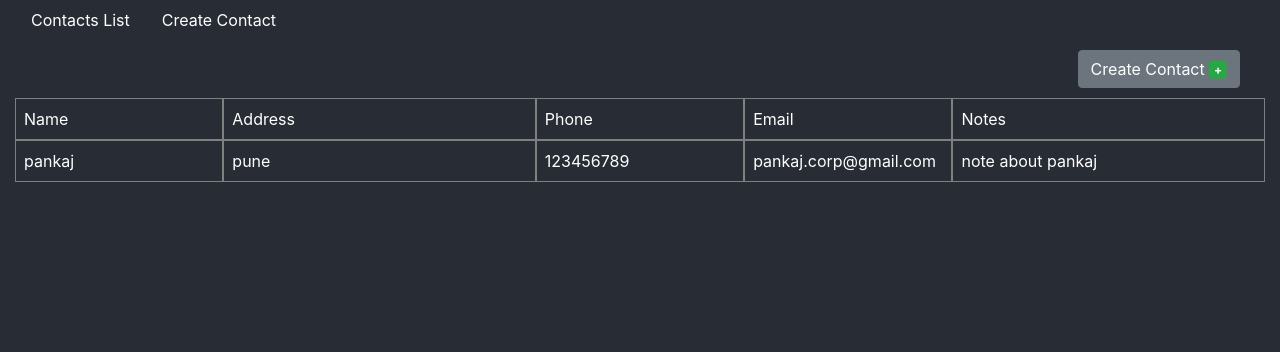
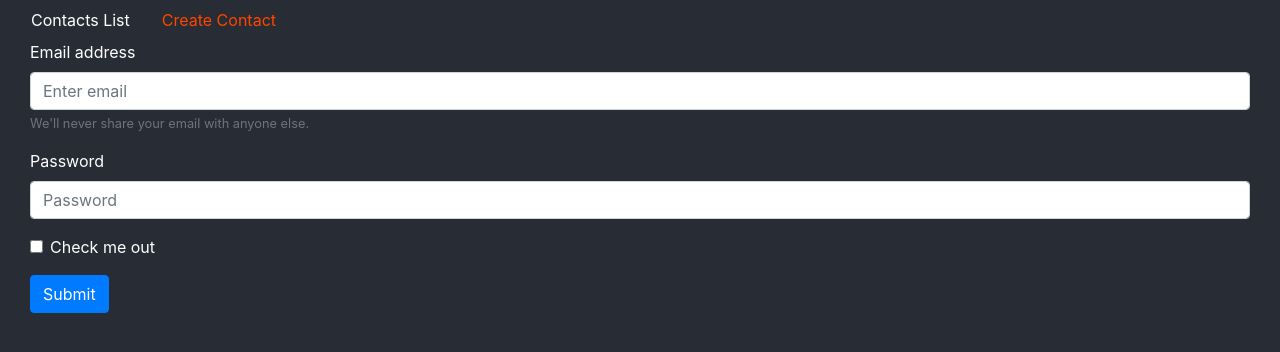
Before and after one commit to pankajspace/contacts-react, a React (Create React App) app: page /contacts/create in a window 1280 px wide. Shown: the top 352 px of the page. Built offline with nearby package versions, Linux system fonts and the light colour scheme.

Commit message:
form component ui added, routing finished.

```diff
--- a/src/App.css
+++ b/src/App.css
@@ -13,6 +13,10 @@
   text-align: right;
 }
 
-a{
+a {
   color: #ffffff
 }
+
+a.active {
+  color: orangered
+}
--- /dev/null
+++ b/src/components/ContactsCreate.js
@@ -0,0 +1,37 @@
+import React from 'react';
+
+import styles from './ContactCreate.module.css';
+
+import * as constants from '../constants/constants';
+
+const ContactCreate = (props) => {
+
+    return (
+        <div className={"row"}>
+            <div className="col-sm-12">
+                <form>
+                    <div className="form-group">
+                        <label for="exampleInputEmail1">Email address</label>
+                        <input type="email" className="form-control" id="exampleInputEmail1" placeholder="Enter email" />
+                        <small id="emailHelp" className="form-text text-muted">
+                            We'll never share your email with anyone else.
+                        </small>
+                    </div>
+                    <div className="form-group">
+                        <label for="exampleInputPassword1">Password</label>
+                        <input type="password" className="form-control" id="exampleInputPassword1" placeholder="Password" />
+                    </div>
+                    <div className="form-group form-check">
+                        <input type="checkbox" className="form-check-input" id="exampleCheck1" />
+                        <label className="form-check-label" for="exampleCheck1">
+                            Check me out
+                        </label>
+                    </div>
+                    <button type="submit" className="btn btn-primary">Submit</button>
+                </form>
+            </div>
+        </div>
+    )
+}
+
+export default ContactCreate;
--- a/src/components/Navigation.js
+++ b/src/components/Navigation.js
@@ -6,7 +6,7 @@ const Navigation = (props) => {
         <ul className="nav">
             <li className="nav-item">
                 <NavLink
-                    to="/contacts/"
+                    to="/contacts/list"
                     exact
                     className="nav-link"
                     activeClassName="active"
--- a/src/container/Contacts.js
+++ b/src/container/Contacts.js
@@ -1,7 +1,9 @@
 import React, { Component } from 'react';
+import { Route, NavLink, Switch, Redirect } from 'react-router-dom';
 
+import Navigation from '../components/Navigation';
 import ContactList from '../components/ContactsList';
-import Navigation from '../components/Navigation';
+import ContactCreate from '../components/ContactsCreate';
 
 class Contacts extends Component {
 
@@ -18,15 +20,12 @@ class Contacts extends Component {
         return (
             <React.Fragment>
                 <Navigation />
-                <div className="pad-10-px">
-                    <div className="col-sm-12 col-md-12 txt-right" >
-                        <button type="button" className="btn btn-secondary">
-                            Create Contact <span className="badge badge-success">+</span>
-                        </button>
-                    </div>
-                </div>
                 <div className="col-sm-12 col-md-12">
-                    <ContactList contacts={this.state.contacts} />
+                    <Switch>
+                        <Route path="/contacts/list" component={() => <ContactList contacts={this.state.contacts} />} />
+                        <Route path="/contacts/create" component={ContactCreate} />
+                        <Redirect from="*" to="/contacts/list" />
+                    </Switch>
                 </div>
             </React.Fragment>
         )
```
Also changed, not shown: src/components/ContactCreate.module.css (added).
